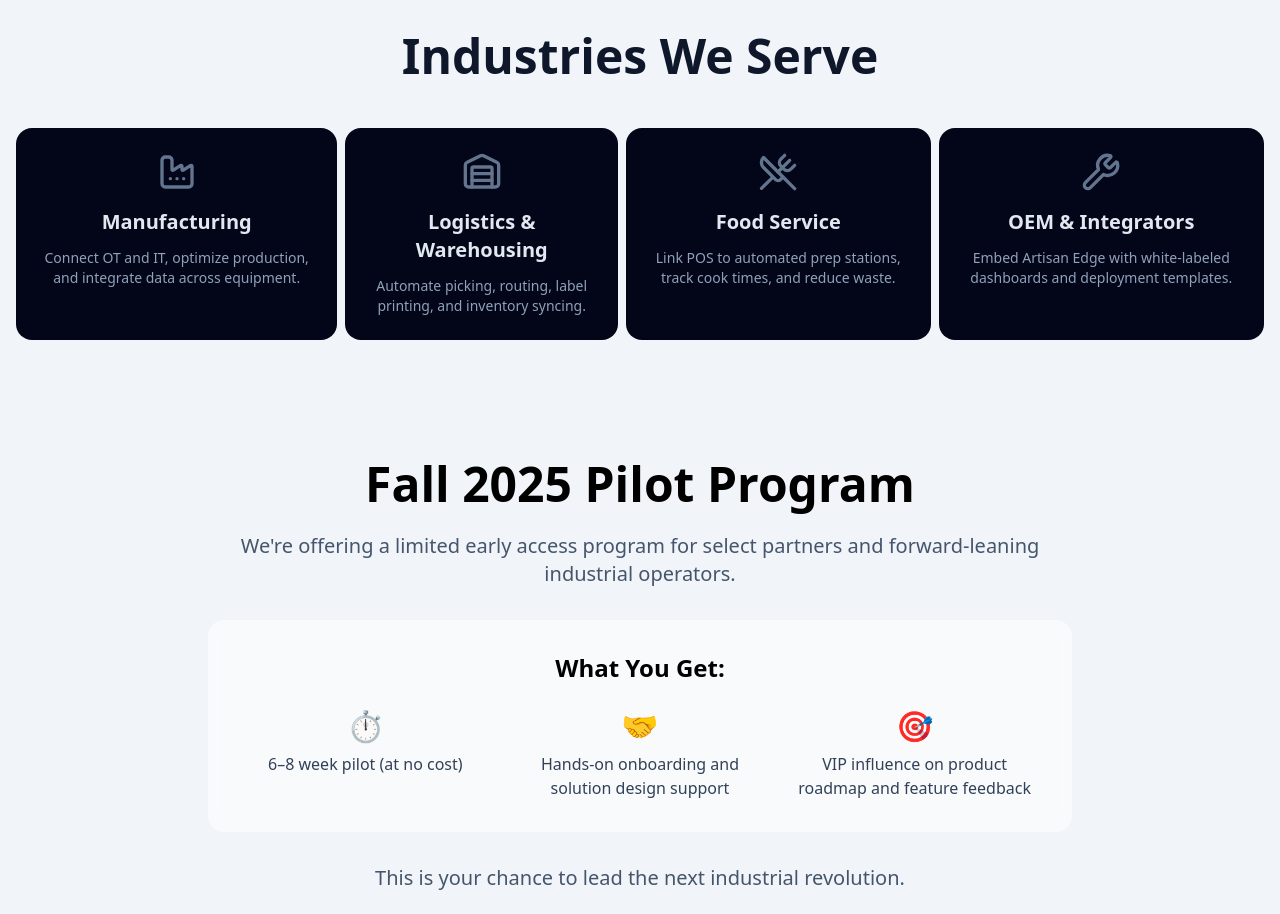
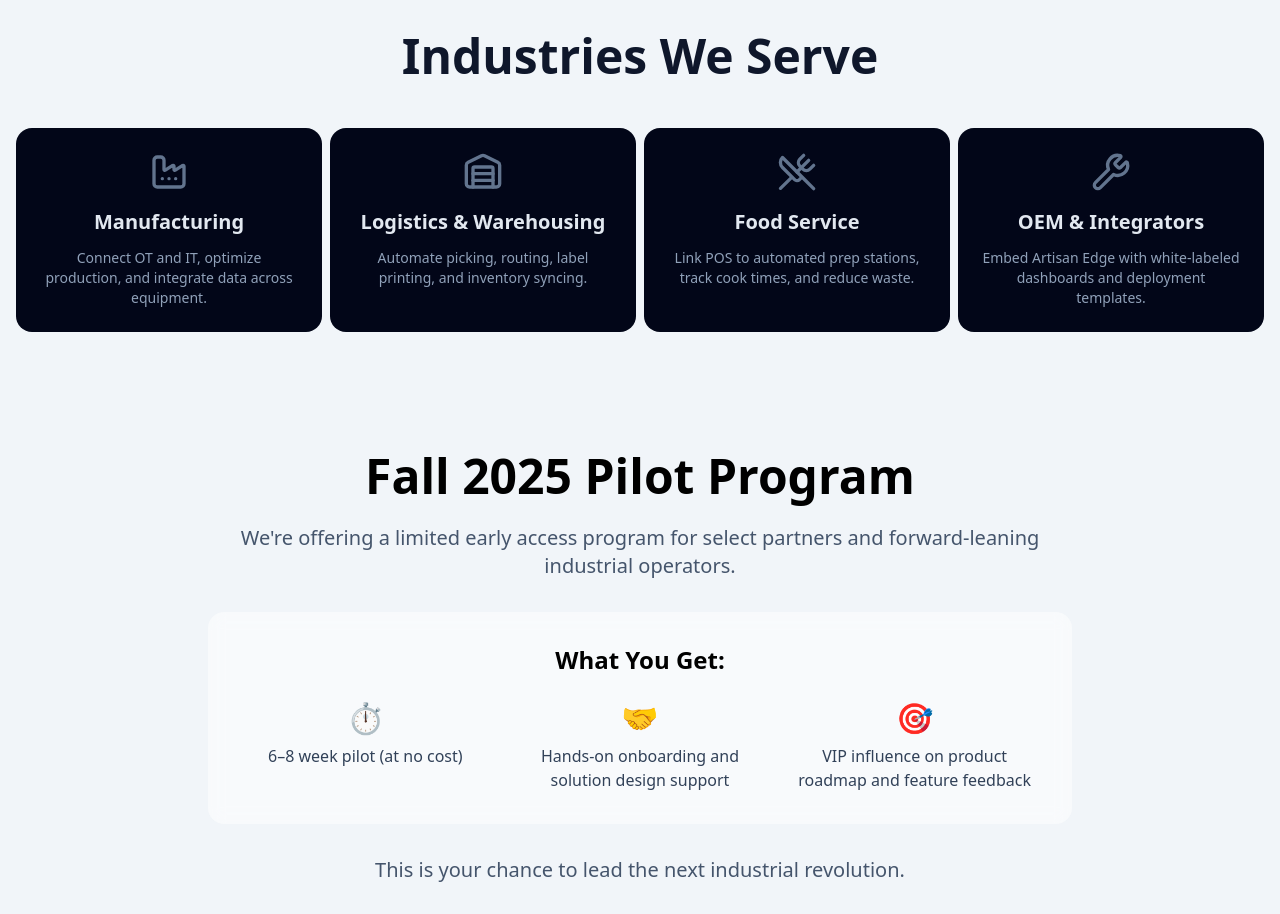
Before and after one commit to mouus/artisan-git, a Next.js app: page / in a window 1280 px wide. Shown: the part 3200-4114 px from the top of the page. Built offline with nearby package versions, Linux system fonts and the light colour scheme.

Commit message:
gird added

```diff
--- a/app/page.jsx
+++ b/app/page.jsx
@@ -338,7 +338,7 @@
                 </h2>
               </div>
               <div
-                className={`flex-row md:flex gap-2`}
+                className={`grid grid-cols-1 md:grid-cols-2 lg:grid-cols-4 gap-2 `}
               >
                 <div className="bg-slate-950 text-slate-200 p-6 rounded-2xl text-center">
                   <Factory className="w-10 h-10 text-slate-500 mx-auto mb-4" />
```
